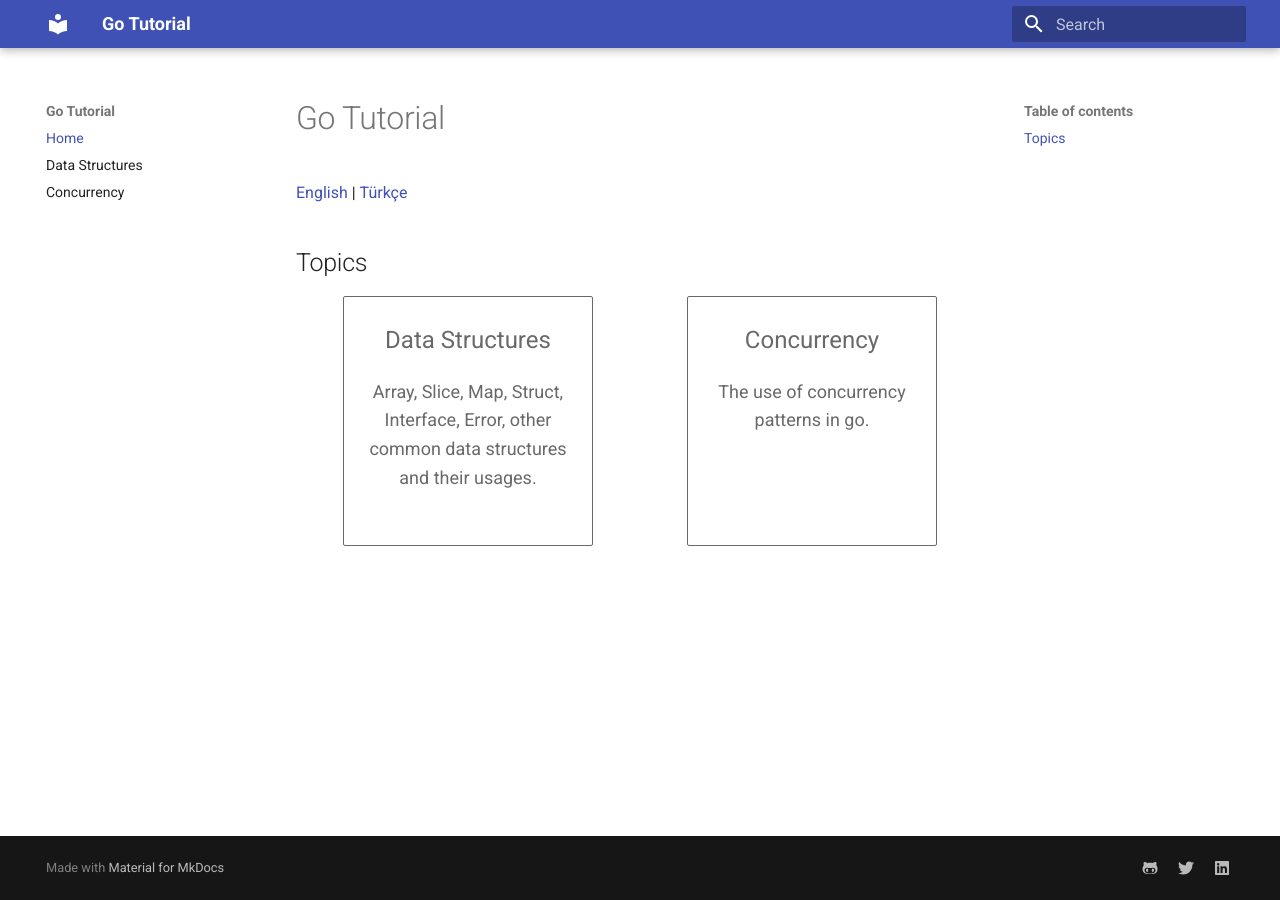
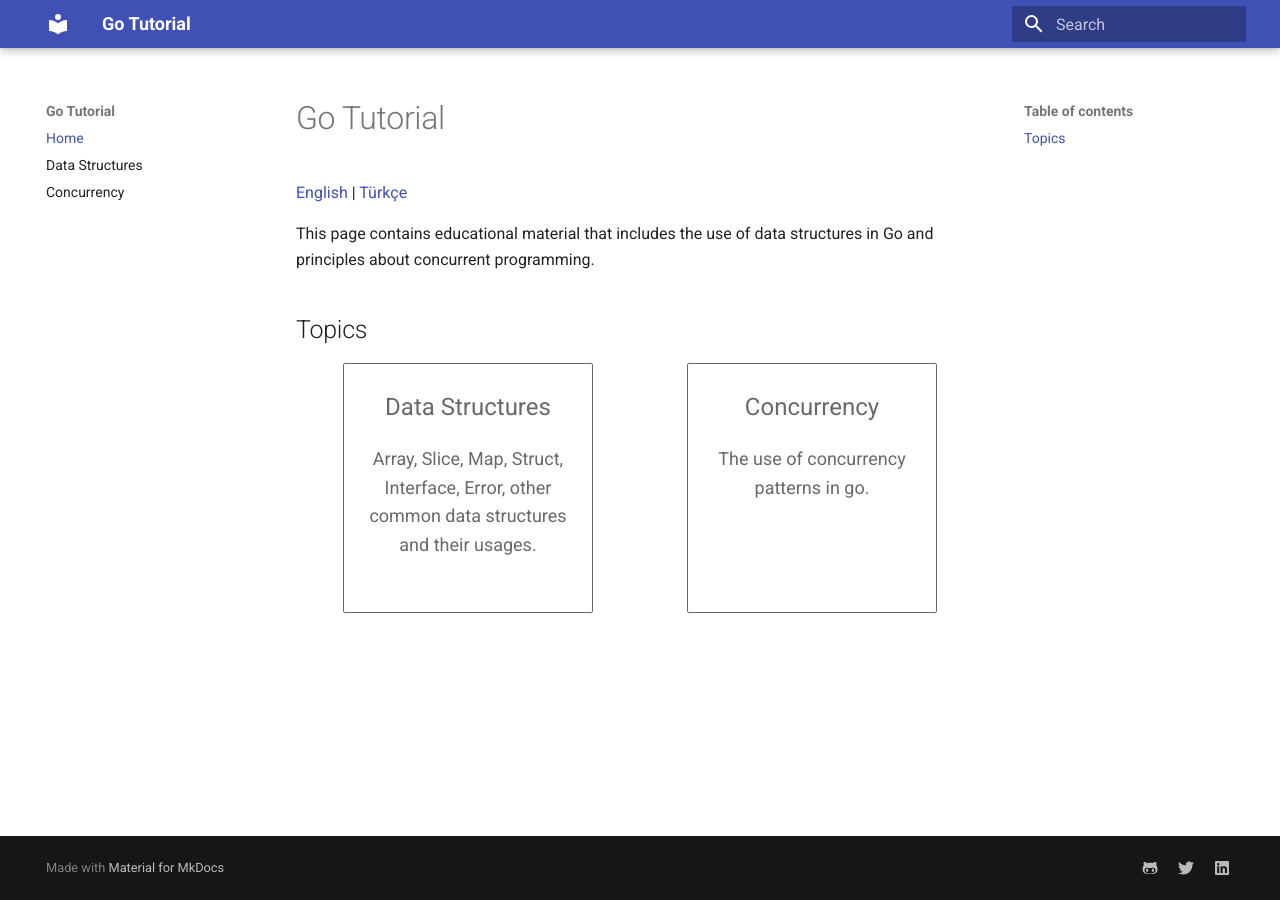
Before and after one commit to mgurdal/go-tutorial, an MkDocs documentation site: the page built from docs/index.md, in a window 1280 px wide. Built offline with MkDocs 1.6.1 and Material for MkDocs 9.7.7, drawn with Linux system fonts in a browser that asks for light colours.

Commit message:
Add summary

```diff
--- a/docs/index.md
+++ b/docs/index.md
@@ -1,5 +1,8 @@
 # Go Tutorial
-[English](/) | [Türkçe](tr/)
+[English](/go-tutorial/) | [Türkçe](/go-tutorial/tr/)
+
+This page contains educational material that includes the use of data structures
+in Go and principles about concurrent programming.
 
 ## Topics
 <div class="cards">
```
Also changed, not shown: docs/tr/index.md (+2 -0 lines).
